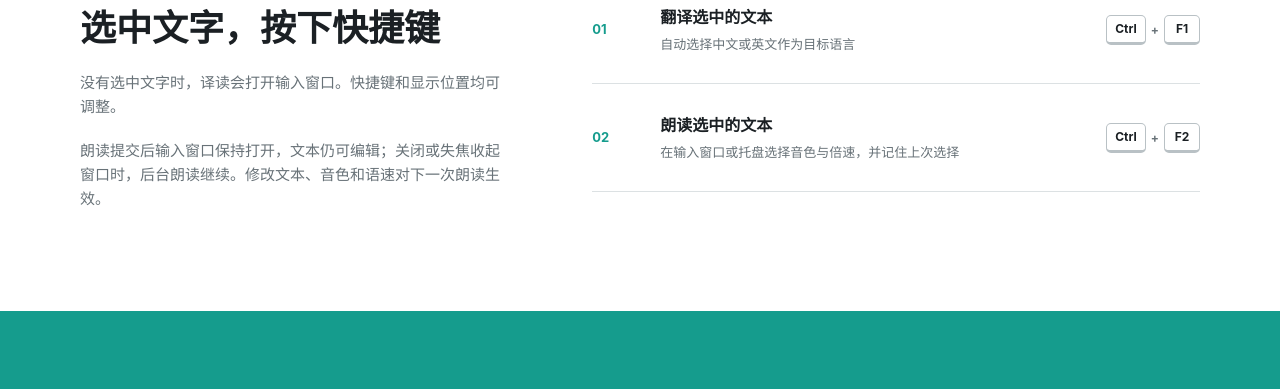
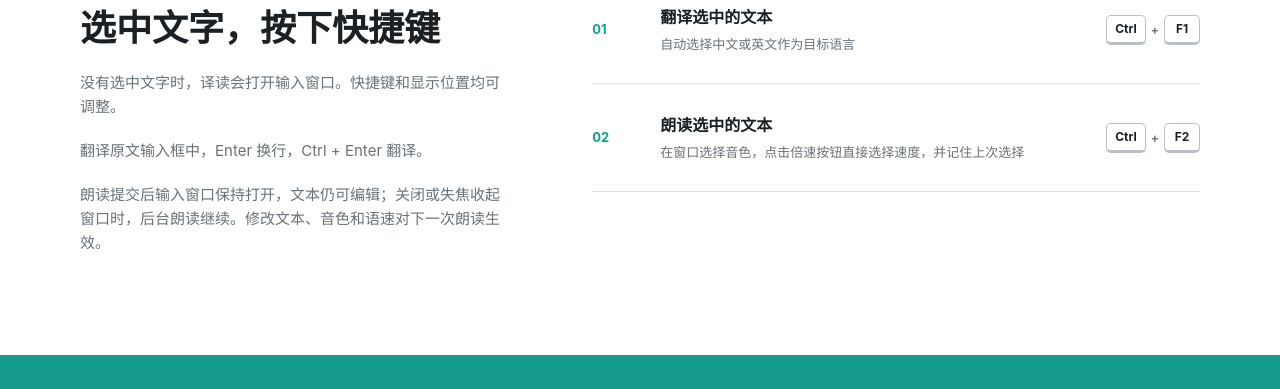
Before and after one commit to zero-ljz/yidu, a plain HTML site: page docs/index.html in a window 1280 px wide. Shown: the part 1560-1949 px from the top of the page. Drawn offline with nearby package versions, Linux system fonts and the light colour scheme.

Commit message:
feat: 升级至 1.5.2 并优化翻译窗口与商店打包
翻译输入改为 Enter 换行、Ctrl+Enter 提交，统一工具行与文本框间距，商店包使用四段版本号命名。同步更新说明、官网文档和回归测试。

```diff
--- a/docs/index.html
+++ b/docs/index.html
@@ -136,6 +136,7 @@
           <p>使用方式</p>
           <h2>选中文字，按下快捷键</h2>
           <span>没有选中文字时，译读会打开输入窗口。快捷键和显示位置均可调整。</span>
+          <span>翻译原文输入框中，Enter 换行，Ctrl + Enter 翻译。</span>
           <span>朗读提交后输入窗口保持打开，文本仍可编辑；关闭或失焦收起窗口时，后台朗读继续。修改文本、音色和语速对下一次朗读生效。</span>
         </div>
 
@@ -152,7 +153,7 @@
             <span class="shortcut-number">02</span>
             <div>
               <strong>朗读选中的文本</strong>
-              <span>在输入窗口或托盘选择音色与倍速，并记住上次选择</span>
+              <span>在窗口选择音色，点击倍速按钮直接选择速度，并记住上次选择</span>
             </div>
             <div class="key-group"><kbd>Ctrl</kbd><b>+</b><kbd>F2</kbd></div>
           </div>
```
Also changed, not shown: docs/privacy.html (+1 -1 lines), 5 other files.
